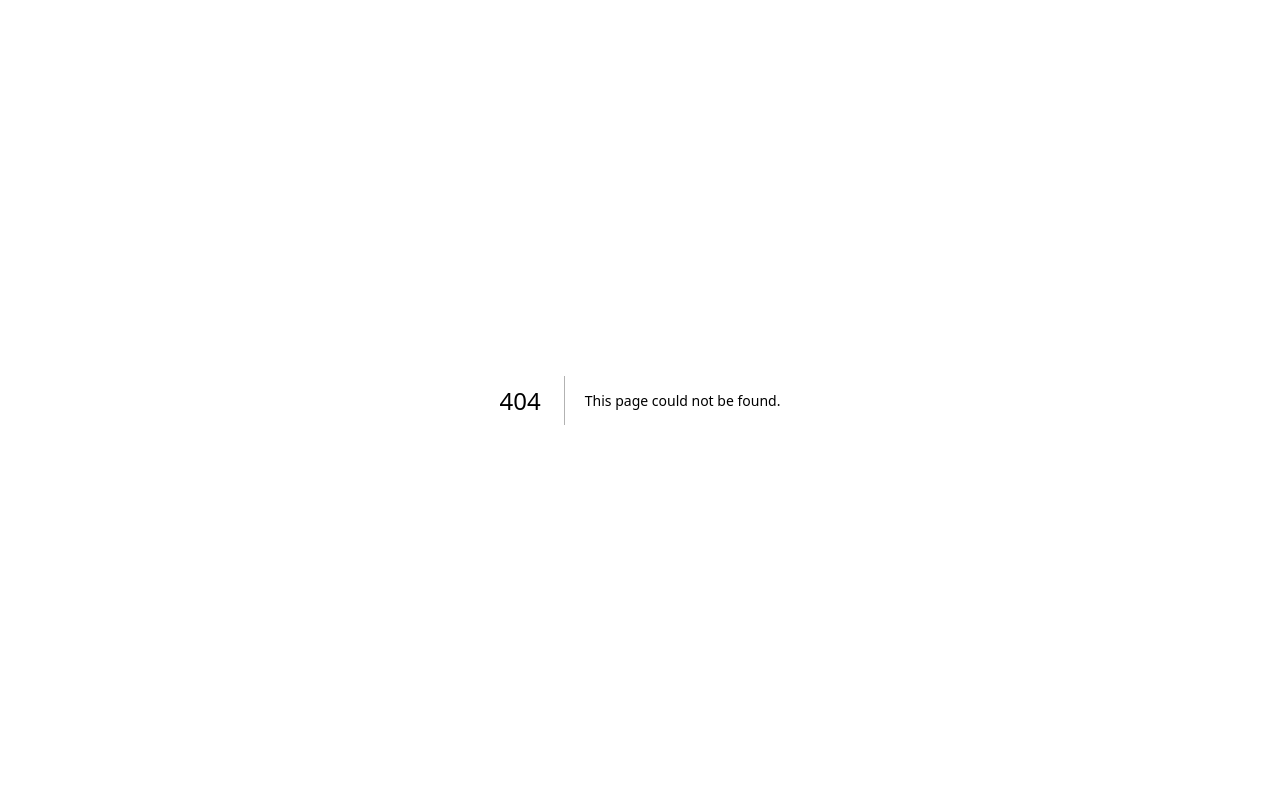
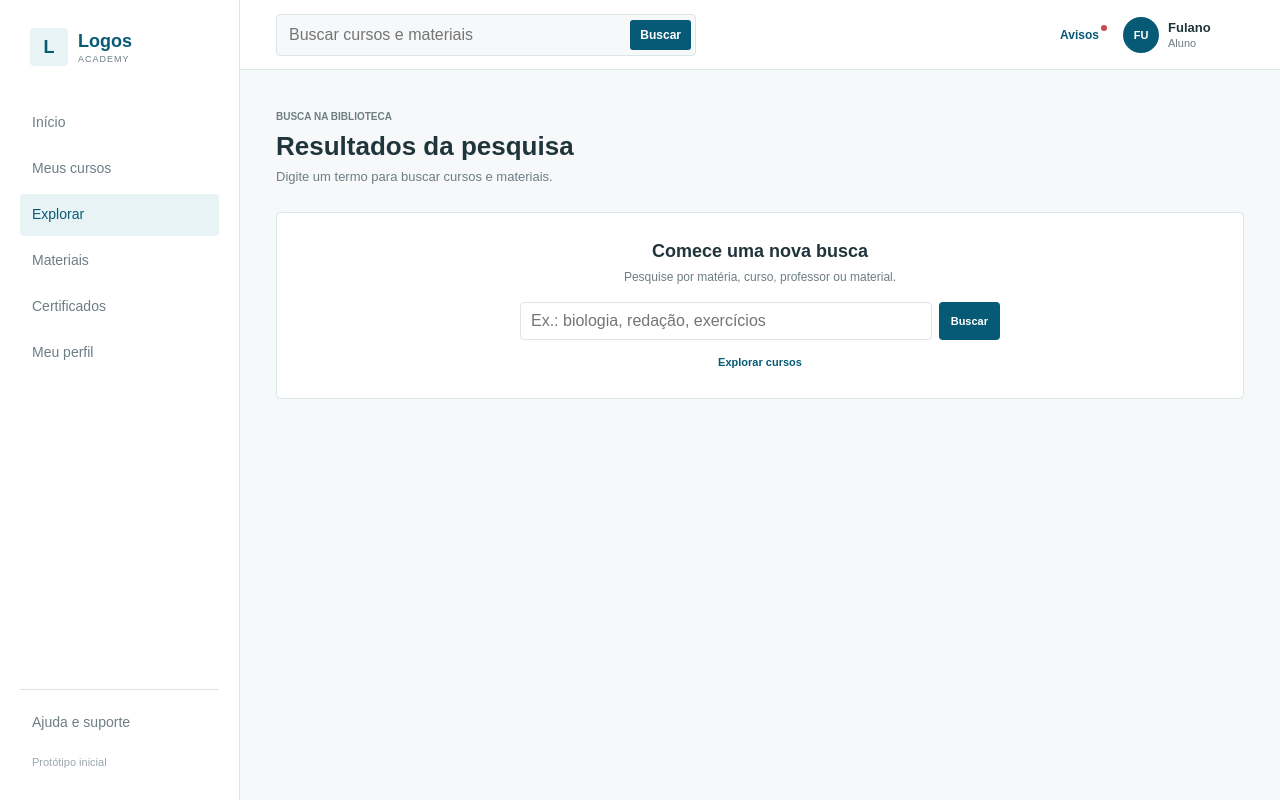
Before and after one commit to gustavoaureliano/labsoft, a Next.js app: page /pesquisa in a window 1280 px wide. Before the commit this address had no page. Built offline with nearby package versions, Linux system fonts and the light colour scheme.

Commit message:
Add catalog search results page

```diff
--- /dev/null
+++ b/src/app/pesquisa/page.module.css
@@ -0,0 +1,33 @@
+.page { display: grid; gap: 28px; }
+.heading > span { color: var(--muted); font-size: 10px; font-weight: 700; text-transform: uppercase; }
+.heading h1 { color: var(--text); font-size: 26px; margin: 7px 0; }
+.heading p { color: var(--muted); font-size: 13px; margin: 0; }
+.sectionHeading { align-items: baseline; display: flex; justify-content: space-between; margin-bottom: 12px; }
+.sectionHeading h2 { color: var(--primary); font-size: 17px; margin: 0; }
+.sectionHeading span { color: var(--muted); font-size: 10px; }
+.courseGrid { display: grid; gap: 12px; grid-template-columns: repeat(3, minmax(0, 1fr)); }
+.materialList { display: grid; gap: 8px; list-style: none; margin: 0; padding: 0; }
+.material { align-items: center; background: var(--surface); border: 1px solid var(--border); border-radius: 5px; display: grid; gap: 14px; grid-template-columns: 96px minmax(0, 1fr) auto; padding: 14px; }
+.materialType { align-items: center; background: #e8f3f6; border-radius: 4px; color: var(--primary); display: flex; font-size: 10px; font-weight: 700; justify-content: center; min-height: 58px; padding: 8px; text-align: center; }
+.materialCopy { min-width: 0; }
+.materialCopy h3 { font-size: 13px; margin: 0 0 4px; }
+.materialCopy p { color: var(--muted); font-size: 11px; margin: 0 0 5px; }
+.materialCopy span { color: var(--muted); font-size: 10px; }
+.material > a, .emptyState button { background: var(--primary); border: 0; border-radius: 4px; color: white; cursor: pointer; font-size: 11px; font-weight: 700; padding: 9px 12px; white-space: nowrap; }
+.emptyState { background: var(--surface); border: 1px solid var(--border); border-radius: 5px; padding: 28px; text-align: center; }
+.emptyState h2 { color: var(--text); font-size: 18px; margin: 0 0 8px; }
+.emptyState p { color: var(--muted); font-size: 12px; margin: 0 0 18px; }
+.emptyState form { display: flex; gap: 7px; margin: 0 auto; max-width: 480px; }
+.emptyState form label { flex: 1; min-width: 0; }
+.emptyState input { border: 1px solid var(--border); border-radius: 4px; height: 38px; padding: 0 10px; width: 100%; }
+.exploreLink { color: var(--primary); display: inline-block; font-size: 11px; font-weight: 700; margin-top: 16px; }
+.visuallyHidden { clip: rect(0, 0, 0, 0); clip-path: inset(50%); height: 1px; overflow: hidden; position: absolute; white-space: nowrap; width: 1px; }
+@media (max-width: 900px) { .courseGrid { grid-template-columns: repeat(2, minmax(0, 1fr)); } }
+@media (max-width: 600px) {
+  .heading h1 { font-size: 22px; }
+  .courseGrid { grid-template-columns: 1fr; }
+  .sectionHeading { align-items: flex-start; flex-direction: column; gap: 5px; }
+  .material { align-items: start; grid-template-columns: 68px minmax(0, 1fr); }
+  .material > a { grid-column: 2; justify-self: start; }
+  .emptyState { padding: 22px 14px; }
+}
--- /dev/null
+++ b/src/app/pesquisa/page.tsx
@@ -0,0 +1,80 @@
+import Link from "next/link";
+import { AppShell } from "@/components/layout/AppShell";
+import { CatalogCourseCard } from "@/components/catalog/CatalogCourseCard";
+import { searchCatalogCourses, searchCatalogMaterials } from "@/data/catalog";
+import styles from "./page.module.css";
+
+type SearchPageProps = {
+  searchParams: Promise<{ q?: string | string[] }>;
+};
+
+export default async function Pesquisa({ searchParams }: SearchPageProps) {
+  const params = await searchParams;
+  const query = Array.isArray(params.q) ? params.q[0] ?? "" : params.q ?? "";
+  const courses = searchCatalogCourses(query);
+  const materials = searchCatalogMaterials(query);
+  const hasQuery = query.trim().length > 0;
+
+  return (
+    <AppShell activePage="explore">
+      <div className={styles.page}>
+        <header className={styles.heading}>
+          <span>Busca na biblioteca</span>
+          <h1>Resultados da pesquisa</h1>
+          {hasQuery ? <p>Para “{query}”</p> : <p>Digite um termo para buscar cursos e materiais.</p>}
+        </header>
+
+        {hasQuery && (courses.length > 0 || materials.length > 0) ? (
+          <>
+            {courses.length > 0 && (
+              <section aria-labelledby="course-results-title">
+                <div className={styles.sectionHeading}>
+                  <h2 id="course-results-title">Cursos</h2>
+                  <span>{courses.length} encontrados</span>
+                </div>
+                <div className={styles.courseGrid}>
+                  {courses.map((course) => <CatalogCourseCard course={course} key={course.id} />)}
+                </div>
+              </section>
+            )}
+
+            {materials.length > 0 && (
+              <section aria-labelledby="material-results-title">
+                <div className={styles.sectionHeading}>
+                  <h2 id="material-results-title">Materiais complementares</h2>
+                  <span>{materials.length} encontrados</span>
+                </div>
+                <ul className={styles.materialList}>
+                  {materials.map((material) => (
+                    <li className={styles.material} key={material.id}>
+                      <div className={styles.materialType}>{material.type}</div>
+                      <div className={styles.materialCopy}>
+                        <h3>{material.title}</h3>
+                        <p>{material.description}</p>
+                        <span>{material.courseTitle} · {material.format}</span>
+                      </div>
+                      <Link href="/materiais-complementares">Ver biblioteca</Link>
+                    </li>
+                  ))}
+                </ul>
+              </section>
+            )}
+          </>
+        ) : (
+          <div className={styles.emptyState}>
+            <h2>{hasQuery ? "Nenhum resultado encontrado" : "Comece uma nova busca"}</h2>
+            <p>{hasQuery ? "Tente outro termo, matéria, professor ou tipo de material." : "Pesquise por matéria, curso, professor ou material."}</p>
+            <form action="/pesquisa" role="search">
+              <label>
+                <span className={styles.visuallyHidden}>Buscar na biblioteca</span>
+                <input name="q" placeholder="Ex.: biologia, redação, exercícios" type="search" />
+              </label>
+              <button type="submit">Buscar</button>
+            </form>
+            <Link className={styles.exploreLink} href="/explorar-cursos">Explorar cursos</Link>
+          </div>
+        )}
+      </div>
+    </AppShell>
+  );
+}
```
